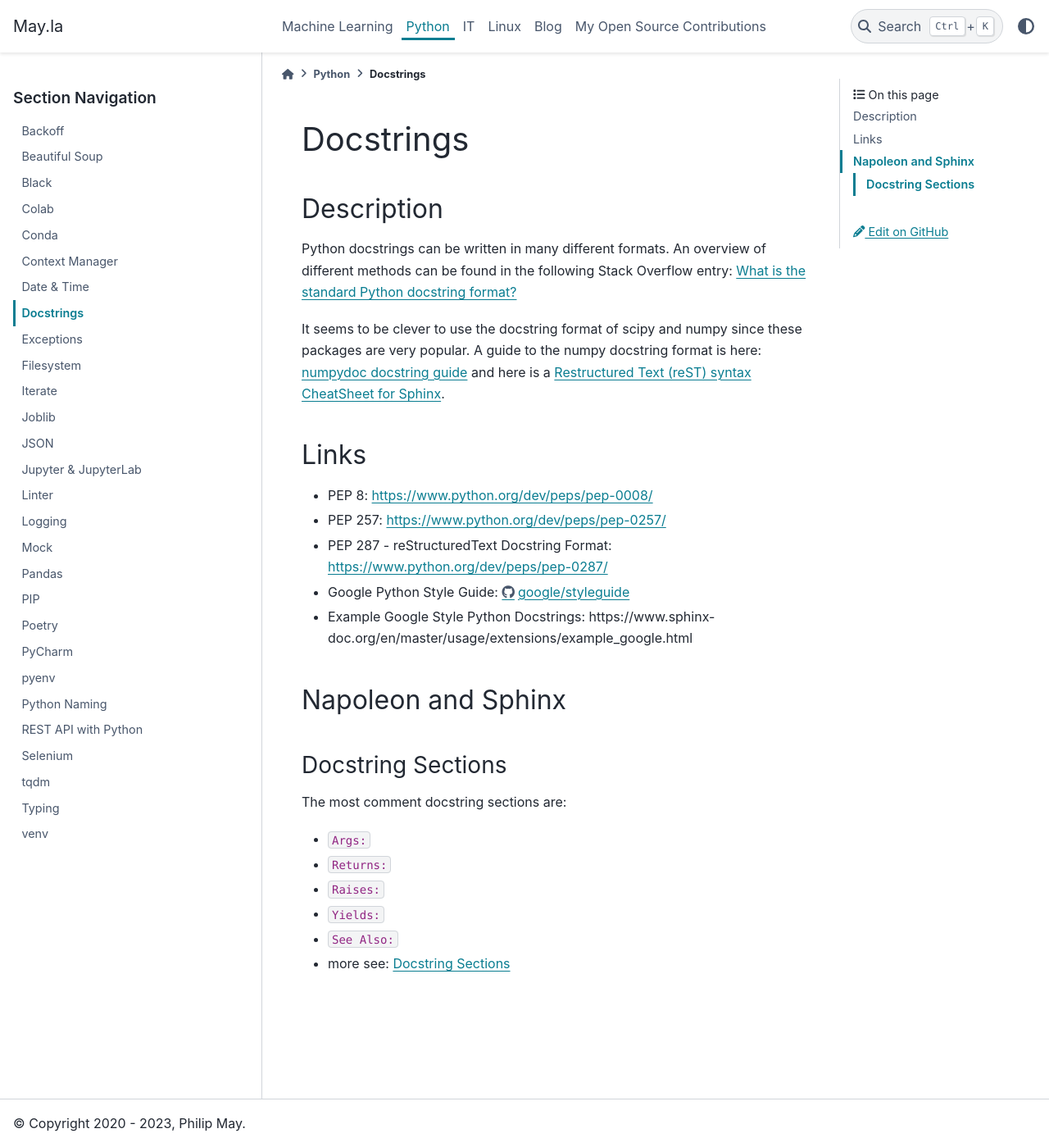
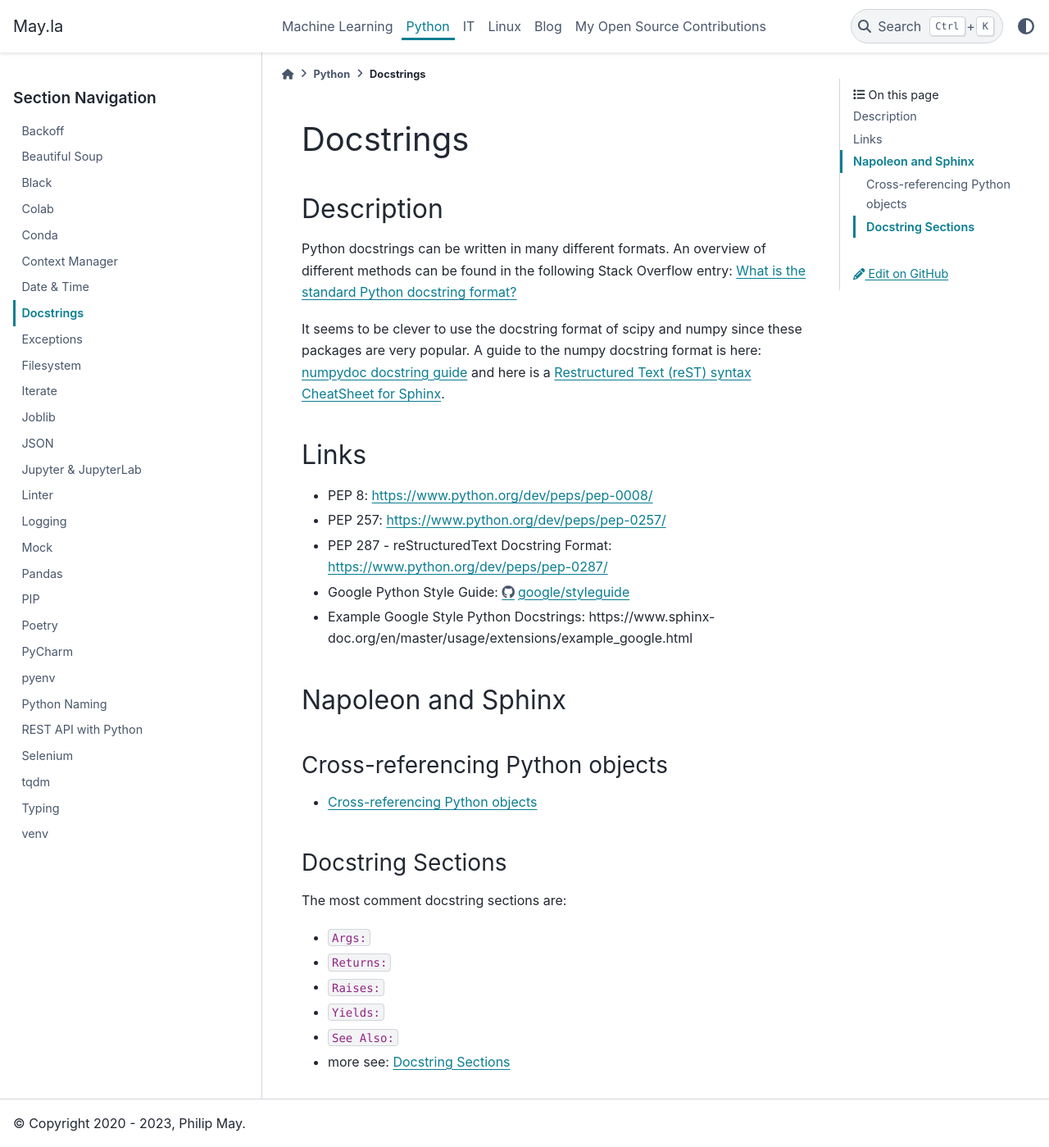
Before and after one commit to PhilipMay/PhilipMay_org, a Sphinx documentation site: the page built from source/python/docstrings.md, in a window 1280 px wide and 1399 px high. Shown: the whole window at 82% size. Built offline with Sphinx 7.4.7 and the PyData theme 0.15.4, drawn with Linux system fonts in a browser that asks for light colours.

Commit message:
Add cross-referencing Python objects link to Napoleon and Sphinx section

```diff
--- a/source/python/docstrings.md
+++ b/source/python/docstrings.md
@@ -26,6 +26,10 @@ Sphinx](https://thomas-cokelaer.info/tutorials/sphinx/rest_syntax.html).
 
 ## Napoleon and Sphinx
 
+### Cross-referencing Python objects
+
+- [Cross-referencing Python objects](https://www.sphinx-doc.org/en/master/usage/domains/python.html#cross-referencing-python-objects)
+
 ### Docstring Sections
 
 The most comment docstring sections are:
```
